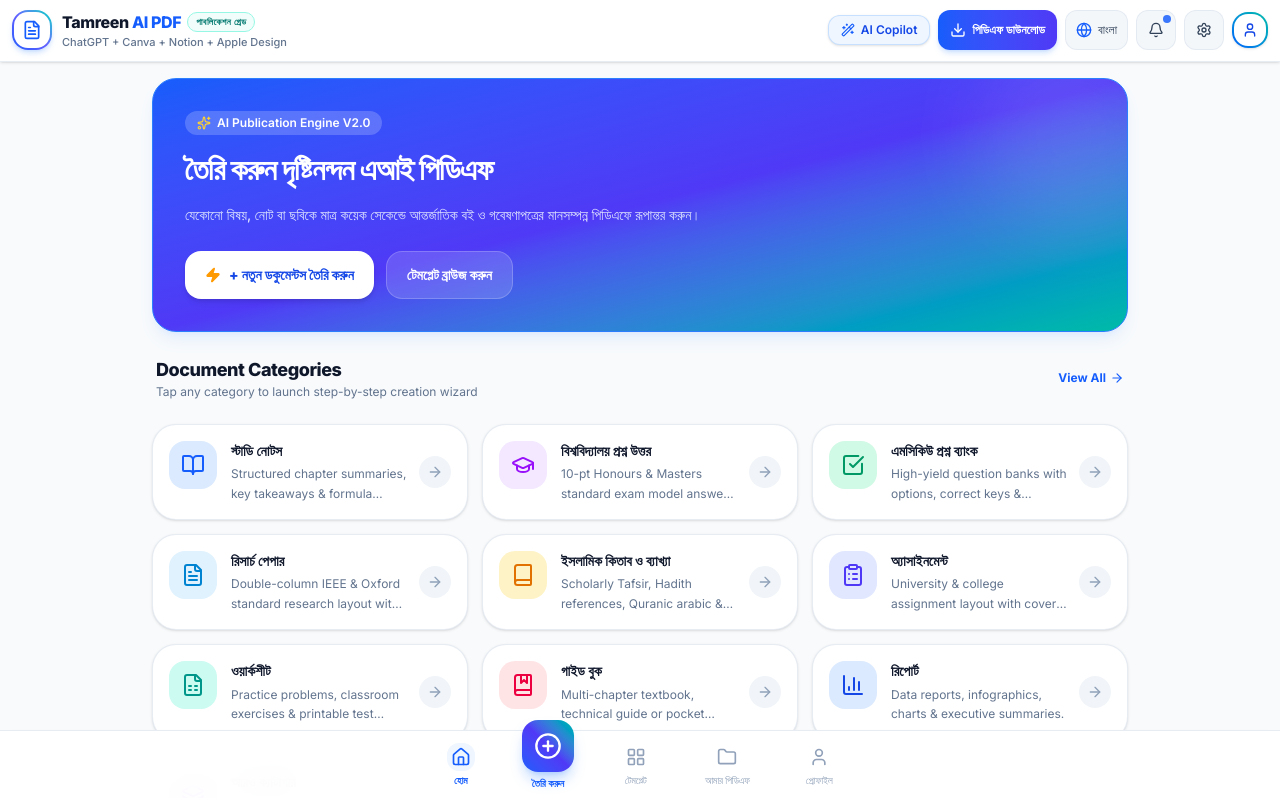
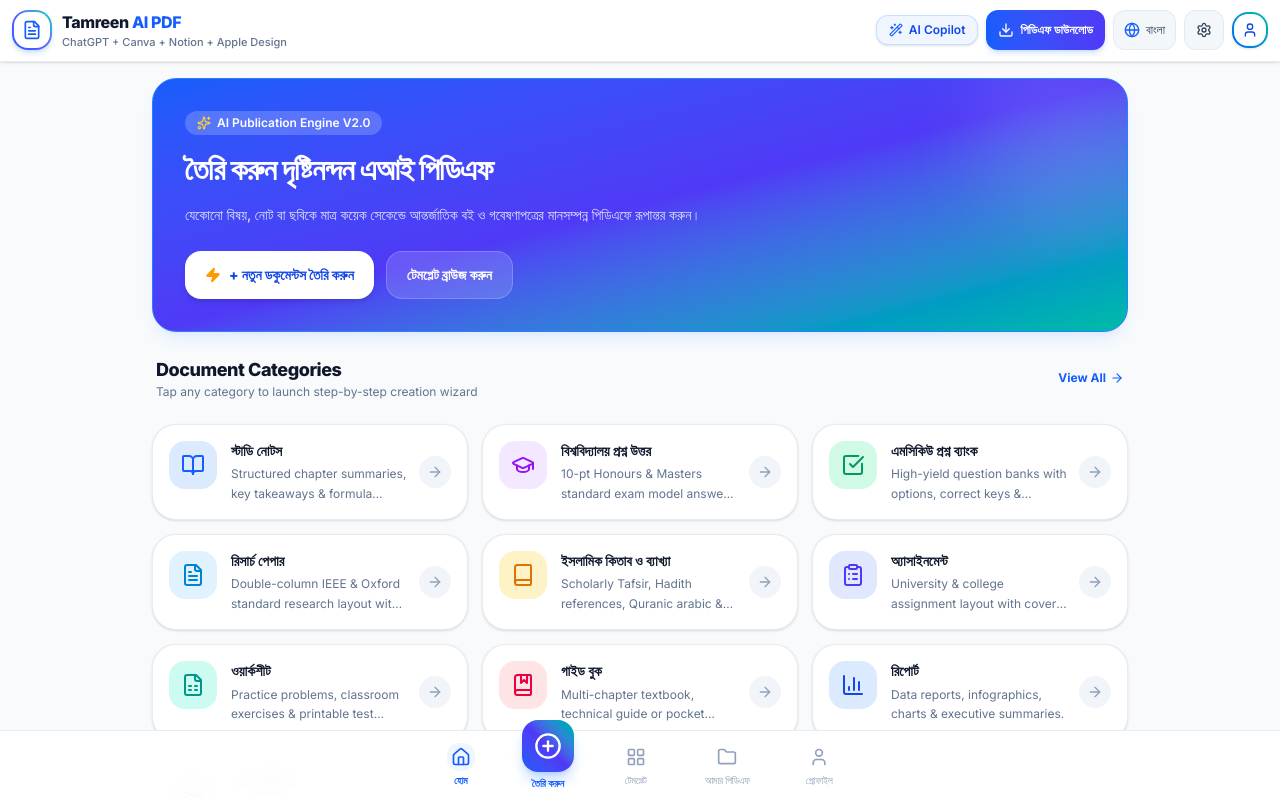
Before and after one commit to jbjobayer/Tamreen-pdf-maker, a React (Vite) app: page / in a window 1280 px wide. Shown: the top 798 px of the page. Built offline with nearby package versions, Linux system fonts and the light colour scheme; a web font is replaced by a local one.

Commit message:
refactor(ui): remove notification bell and badge from header
Clean up the header UI by removing the notification icon and the publication-grade badge to streamline the interface.

```diff
--- a/src/components/Header.tsx
+++ b/src/components/Header.tsx
@@ -2,7 +2,6 @@
 import {
   FileText,
   Globe,
-  Bell,
   Settings,
   User,
   Check,
@@ -38,7 +37,6 @@
 }) => {
   const [langMenuOpen, setLangMenuOpen] = useState(false);
   const [settingsOpen, setSettingsOpen] = useState(false);
-  const [notificationOpen, setNotificationOpen] = useState(false);
 
   const selectedLangObj = LANGUAGE_OPTIONS.find((l) => l.code === currentLanguage) || LANGUAGE_OPTIONS[1];
 
@@ -62,9 +60,6 @@
             <div className="flex items-center gap-1.5">
               <span className="font-extrabold text-base tracking-tight font-inter text-slate-900 dark:text-white">
                 Tamreen <span className="text-blue-600">AI PDF</span>
-              </span>
-              <span className="text-[9px] uppercase font-bold tracking-wider px-2 py-0.5 rounded-full bg-teal-50 text-teal-700 border border-teal-200 dark:bg-teal-950/50 dark:text-teal-300 dark:border-teal-800/50">
-                {getTranslation(currentLanguage, 'publicationGrade')}
               </span>
             </div>
             <p className="text-[11px] text-slate-500 dark:text-slate-400 hidden sm:block font-medium">
@@ -148,40 +143,6 @@
             )}
           </div>
 
-          {/* Notification Button */}
-          <div className="relative">
-            <button
-              onClick={() => setNotificationOpen(!notificationOpen)}
-              className={`p-2 rounded-xl text-xs border transition relative min-h-[40px] min-w-[40px] flex items-center justify-center ${
-                isDarkMode
-                  ? 'bg-slate-800 border-slate-700 text-slate-300 hover:bg-slate-700'
-                  : 'bg-slate-100/80 border-slate-200/80 text-slate-700 hover:bg-slate-200/80'
-              }`}
-            >
-              <Bell className="w-4 h-4" />
-              <span className="absolute top-1 right-1 w-2 h-2 rounded-full bg-blue-600 animate-pulse" />
-            </button>
-
-            {notificationOpen && (
-              <div className={`absolute right-0 mt-2 w-72 rounded-2xl shadow-xl border p-3 z-50 animate-in fade-in ${
-                isDarkMode ? 'bg-slate-900 border-slate-800 text-slate-100' : 'bg-white border-slate-200 text-slate-800'
-              }`}>
-                <div className="flex justify-between items-center pb-2 border-b border-slate-100 dark:border-slate-800">
-                  <span className="text-xs font-bold">Notifications</span>
-                  <span className="text-[10px] text-blue-600 font-medium">Clear All</span>
-                </div>
-                <div className="py-2 space-y-2 text-xs">
-                  <div className="p-2 rounded-xl bg-blue-50 dark:bg-blue-950/40 border border-blue-100 dark:border-blue-900/40">
-                    <p className="font-semibold text-blue-900 dark:text-blue-300">✨ Tamreen V2 Active</p>
-                    <p className="text-[11px] text-slate-600 dark:text-slate-400 mt-0.5">
-                      New mobile-first UI with 8-step wizard & 200+ templates loaded.
-                    </p>
-                  </div>
-                </div>
-              </div>
-            )}
-          </div>
-
           {/* Settings / Dark mode */}
           <div className="relative">
             <button
```
